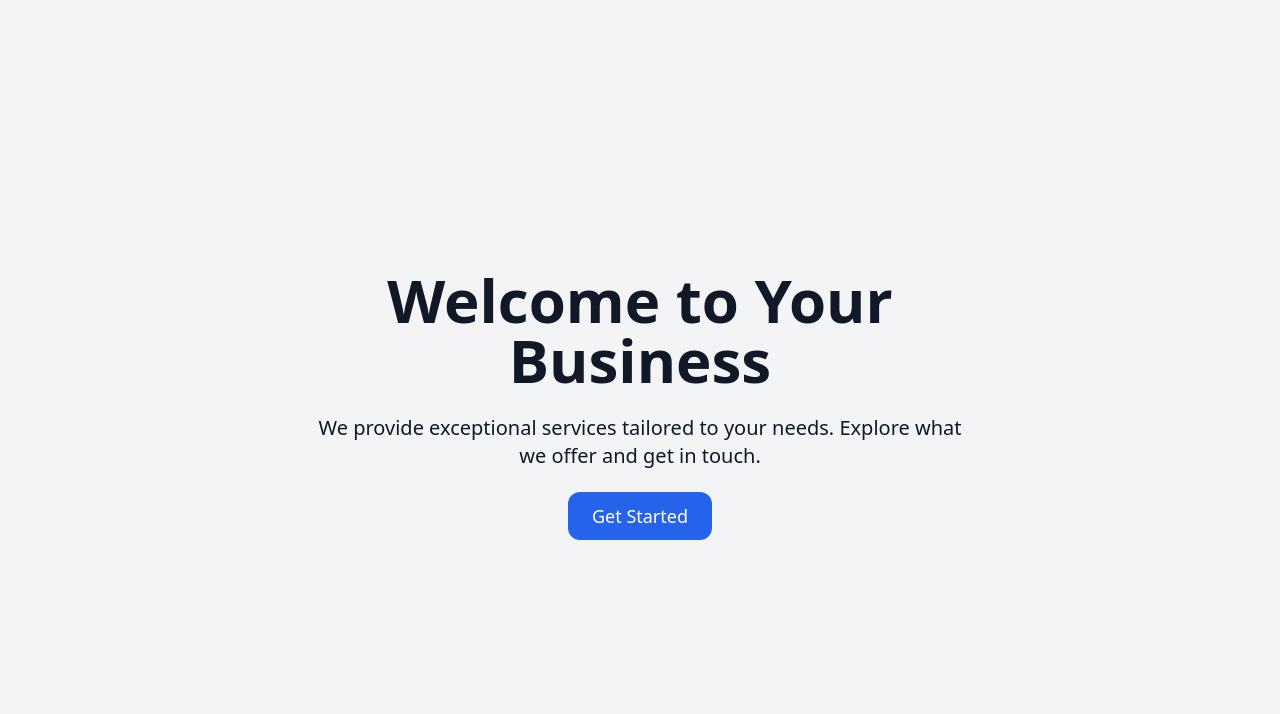
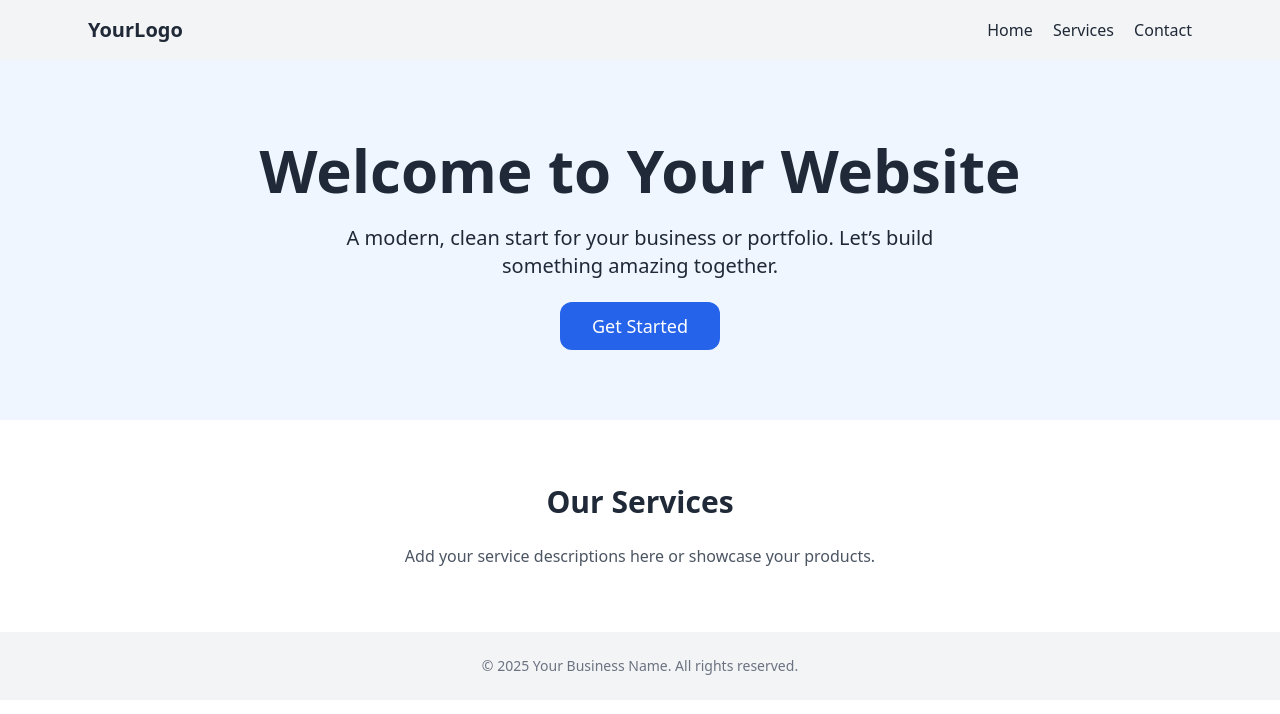
Before and after one commit to 0oiii/0oiii.github.io, a plain HTML site: page index.html in a window 1280 px wide. Drawn offline with nearby package versions, Linux system fonts and the light colour scheme.

Commit message:
Update index.html

```diff
--- a/index.html
+++ b/index.html
@@ -6,17 +6,39 @@
   <title>Your Business Name</title>
   <script src="https://cdn.tailwindcss.com"></script>
 </head>
-<body class="bg-gray-100 text-gray-900">
-  <div class="min-h-screen flex items-center justify-center px-6">
-    <div class="text-center max-w-2xl">
-      <h1 class="text-4xl sm:text-6xl font-bold mb-6">Welcome to Your Business</h1>
-      <p class="text-lg sm:text-xl mb-8">
-        We provide exceptional services tailored to your needs. Explore what we offer and get in touch.
-      </p>
-      <a href="#contact" class="bg-blue-600 text-white px-6 py-3 rounded-xl text-lg hover:bg-blue-700 transition">
-        Get Started
-      </a>
+<body class="bg-white text-gray-800">
+  <!-- Navigation -->
+  <header class="bg-gray-100 shadow-md">
+    <div class="max-w-6xl mx-auto px-6 py-4 flex justify-between items-center">
+      <h1 class="text-xl font-bold">YourLogo</h1>
+      <nav class="space-x-4">
+        <a href="#" class="hover:text-blue-600">Home</a>
+        <a href="#services" class="hover:text-blue-600">Services</a>
+        <a href="#contact" class="hover:text-blue-600">Contact</a>
+      </nav>
     </div>
-  </div>
+  </header>
+
+  <!-- Hero Section -->
+  <section class="text-center py-20 px-6 bg-blue-50">
+    <h2 class="text-4xl sm:text-6xl font-extrabold mb-6">Welcome to Your Website</h2>
+    <p class="text-lg sm:text-xl mb-8 max-w-2xl mx-auto">
+      A modern, clean start for your business or portfolio. Let’s build something amazing together.
+    </p>
+    <a href="#contact" class="bg-blue-600 text-white px-8 py-3 rounded-xl text-lg hover:bg-blue-700 transition">
+      Get Started
+    </a>
+  </section>
+
+  <!-- Placeholder for Services -->
+  <section id="services" class="py-16 bg-white text-center">
+    <h3 class="text-3xl font-bold mb-6">Our Services</h3>
+    <p class="text-gray-600 max-w-xl mx-auto">Add your service descriptions here or showcase your products.</p>
+  </section>
+
+  <!-- Footer -->
+  <footer class="bg-gray-100 py-6 text-center text-sm text-gray-500">
+    &copy; 2025 Your Business Name. All rights reserved.
+  </footer>
 </body>
 </html>
```
